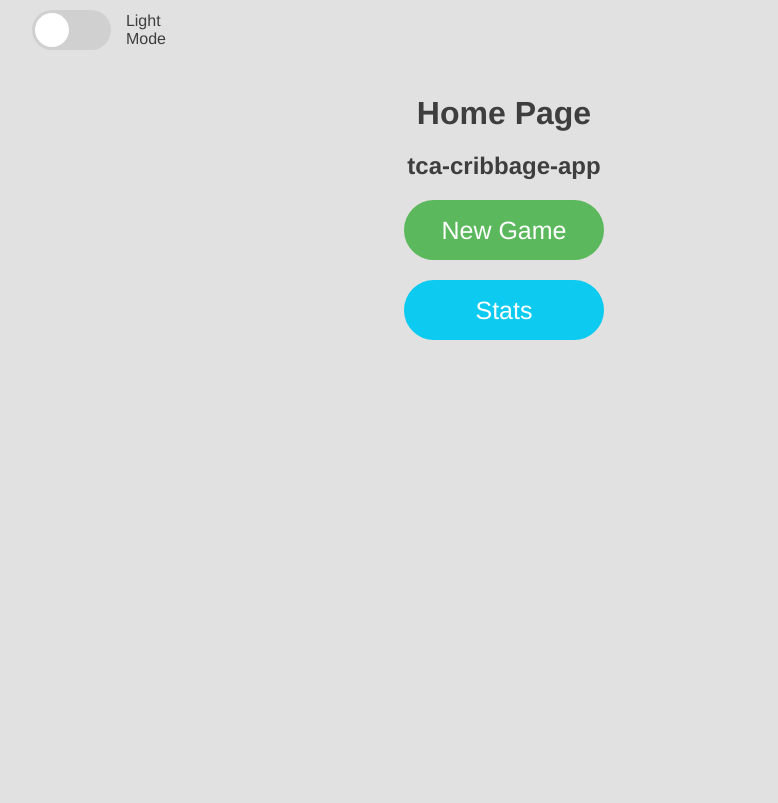
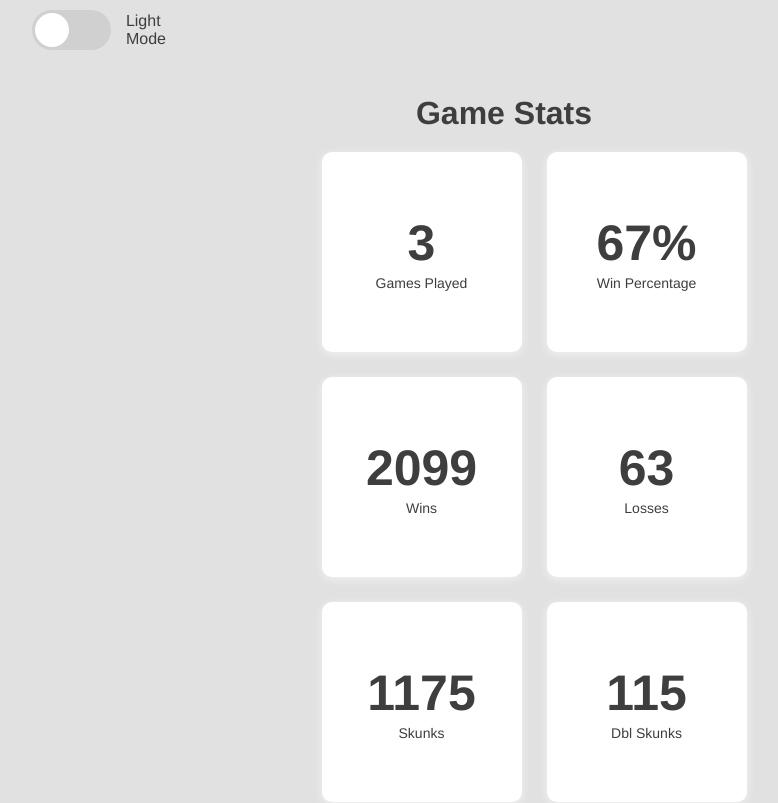
Before and after one commit to ClaytonDewey/tca-cribbage, a React (Create React App) app: page /#/stats in a window 1280 px wide. Before the commit this address led to /#/. Shown: the top 803 px of the page, without its empty margins (136-914 px from the left). Built offline with nearby package versions, Linux system fonts and the light colour scheme.

Commit message:
Fixed win percentage display

```diff
--- a/src/App.tsx
+++ b/src/App.tsx
@@ -57,7 +57,8 @@ let gameResults = [
 
 const calculateWinningPercentage = (results: gameResult[], who: string): number => {
     const percentage: number = results.filter(x => x.winner === who).length / results.filter(x => x.winner !== "None" && x.players.some(y => y.name === who)).length;
-    return +percentage.toFixed(2);
+
+    return percentage < 1 ? +percentage.toFixed(2) * 100 : percentage * 100;
 };
 
 const toggleMode = () => {
--- a/src/Components/Stats/Stats.tsx
+++ b/src/Components/Stats/Stats.tsx
@@ -14,7 +14,7 @@ export const Stats = ({ gameResults, calcPercentage }) => {
                 </div>
                 <div className="stat">
                     <span>
-                        {calcPercentage}
+                        {calcPercentage}%
                     </span>
                     Win Percentage
                 </div>
```
